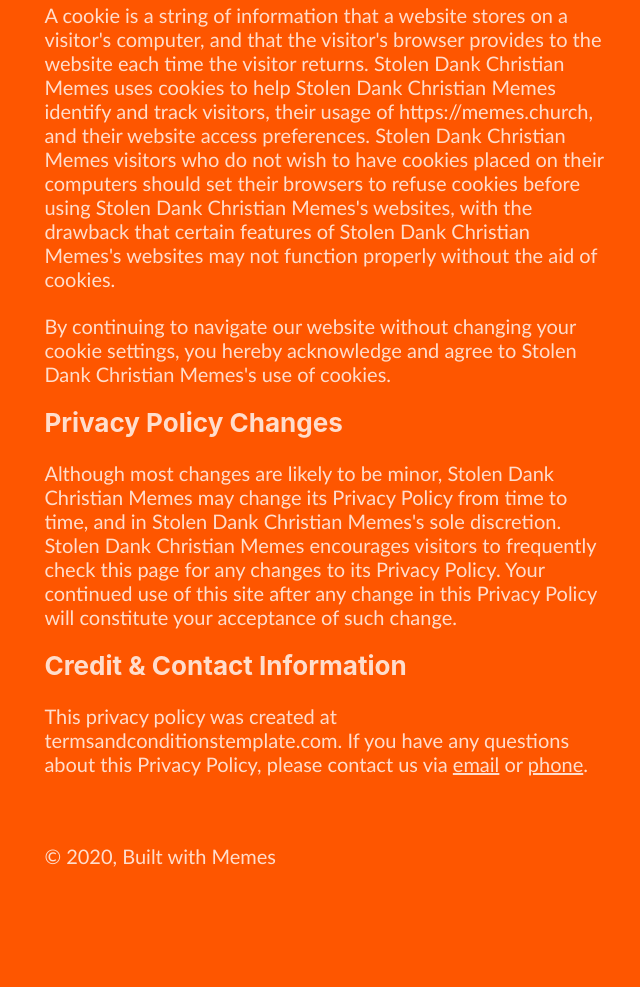
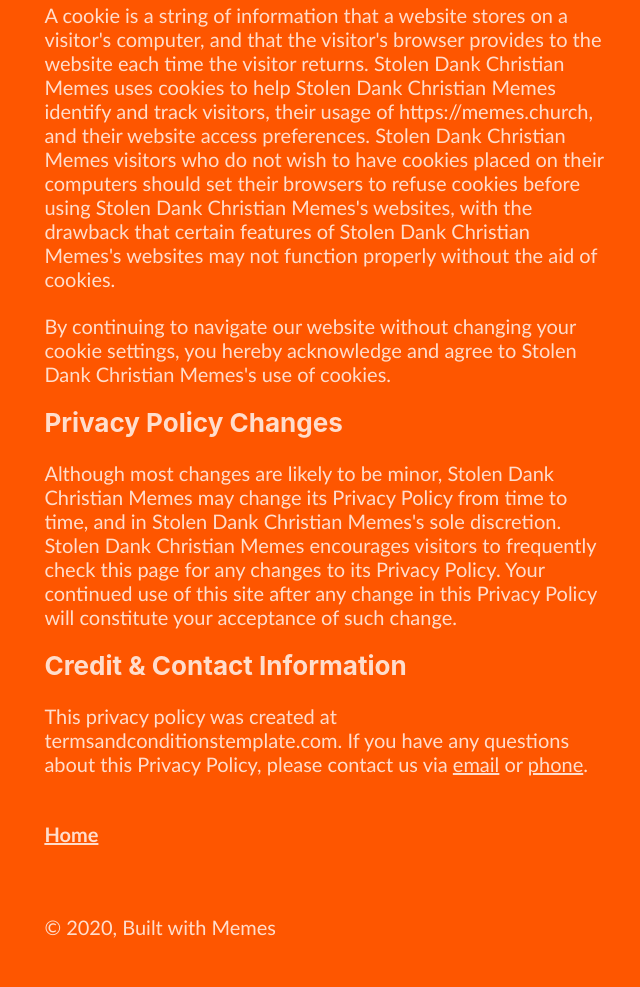
Before and after one commit to ThatGuySam/stolen-website, a Gatsby site: page /docs/privacy-policy in a window 1280 px wide. Shown: the part 3317-4304 px from the top of the page, without its empty margins (313-953 px from the left). Before the commit the page ends 4253 px from the top, so only its background shows below. Built offline with nearby package versions, Linux system fonts and the light colour scheme; Gatsby itself is replaced by a stand-in of ours; a web font is replaced by a local one.

Commit message:
Add home link below content

```diff
--- a/src/components/layout.js
+++ b/src/components/layout.js
@@ -7,7 +7,7 @@
 
 import React from "react"
 import PropTypes from "prop-types"
-import { useStaticQuery, graphql } from "gatsby"
+import { useStaticQuery, graphql, Link } from "gatsby"
 
 import Header from "./header"
 import "./layout.css"
@@ -35,6 +35,13 @@
         }}
       >
         <main>{children}</main>
+        <div>
+          <Link to='/'>
+            <div style={{padding: `1.45rem 0 1.45rem`,}}>
+              <strong>Home</strong>
+            </div>
+          </Link>
+        </div>
         <footer
           style={{
             paddingTop: '45px',
```
